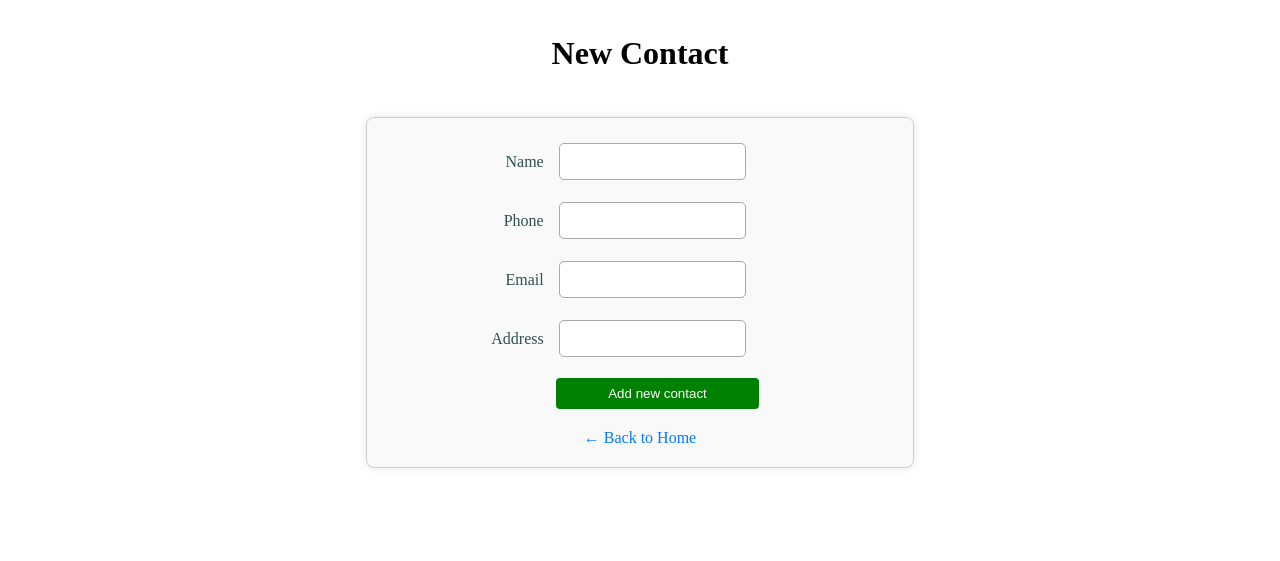
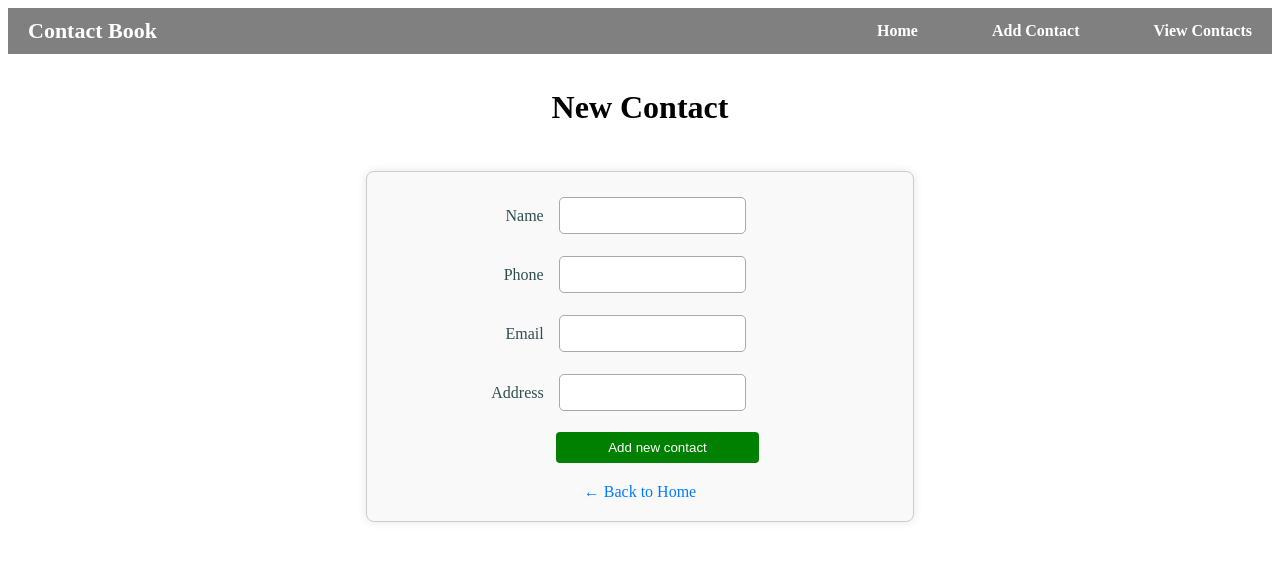
Before and after one commit to samimahlaka/contact-book, a Flask app: page /add_contact in a window 1280 px wide. Shown: the top 561 px of the page. Run offline with Flask 3, Linux system fonts and the light colour scheme.

Commit message:
Add and style navbar

```diff
--- a/static/style.css
+++ b/static/style.css
@@ -158,3 +158,28 @@ ul{
   max-width: 500px
 
 }
+
+.navbar {
+  display: flex;
+  justify-content: space-between;
+  align-items: center;
+  background-color:grey;
+  padding: 10px 20px;
+}
+
+.logo-text {
+  color: white;
+  font-weight: bold;
+  font-size: 22px;
+}
+
+.nav-right a {
+  color: white;
+  margin-left: 70px;
+  text-decoration: none;
+  font-weight: bold;
+}
+
+.nav-right a:hover {
+  text-decoration: underline;
+}
--- a/templates/add_contact.html
+++ b/templates/add_contact.html
@@ -1,63 +1,49 @@
-<!DOCTYPE html>
-<html lang="en">
-<head>
-    <meta charset="UTF-8">
-    <meta name="viewport" content="width=device-width, initial-scale=1.0">
-    <link rel="stylesheet" href={{url_for('static', filename='style.css')}}>
-    <title>Add Contact</title>
-</head>
-<body class = 'add_body'>
+{% extends 'base.html' %}
 
-    <h1>New Contact </h1>
+{% block content %}
+
+<h1>New Contact</h1>
 
 {% with messages = get_flashed_messages() %}
   {% if messages %}
-        <ul class= " error_flash">
+    <ul class="error_flash">
       {% for message in messages %}
-            <li> {{message}} </li>
-          {% endfor%}
+        <li>{{ message }}</li>
+      {% endfor %}
     </ul>
   {% endif %}
 {% endwith %}
 
-
-        <form action="/add_contact" method="POST">
-
-                {{ form.hidden_tag() }}
 <div class="form_wrapper">
-                    <form method="POST", action="/add_contact">
+  <form method="POST" action="/add_contact">
     {{ form.hidden_tag() }}
 
     <div class="form_row">
       <label class="input_label">{{ form.name.label }}</label>
-                        {{ form.name() }}
+      {{ form.name(class="input_box") }}
     </div>
 
     <div class="form_row">
       <label class="input_label">{{ form.phone.label }}</label>
-                        {{ form.phone() }}
+      {{ form.phone(class="input_box") }}
     </div>
 
     <div class="form_row">
       <label class="input_label">{{ form.email.label }}</label>
-                        {{ form.email() }}
+      {{ form.email(class="input_box") }}
     </div>
 
     <div class="form_row">
       <label class="input_label">{{ form.address.label }}</label>
-                        {{ form.address() }}
+      {{ form.address(class="input_box") }}
     </div>
 
-
-                    </form>
     <div class="btn_form_row">
       {{ form.submit(class="add_btn", value='Add new contact') }}
     </div>
+  </form>
 
   <a href="/" class="back_link">← Back to Home</a>
+</div>
 
-
-
-
-</body>
-</html>
+{% endblock %}
--- a/templates/base.html
+++ b/templates/base.html
@@ -0,0 +1,26 @@
+<!DOCTYPE html>
+<html lang="en">
+<head>
+  <meta charset="UTF-8" />
+  <meta name="viewport" content="width=device-width, initial-scale=1.0" />
+  <link rel="stylesheet" href="{{ url_for('static', filename='style.css') }}" />
+  <title>Contact Book</title>
+</head>
+<body class="add_body">
+  <nav class="navbar">
+  <div class="nav-left">
+    <span class="logo-text">Contact Book</span>
+  </div>
+  <div class="nav-right">
+    <a href="/">Home</a>
+    <a href="/add_contact">Add Contact</a>
+    <a href="/view_contacts">View Contacts</a>
+  </div>
+</nav>
+
+
+  <div class="content">
+    {% block content %}{% endblock %}
+  </div>
+</body>
+</html>
```
Also changed, not shown: templates/view_contacts.html (+4 -13 lines). Lines whose indentation alone changed are shown as unchanged.
